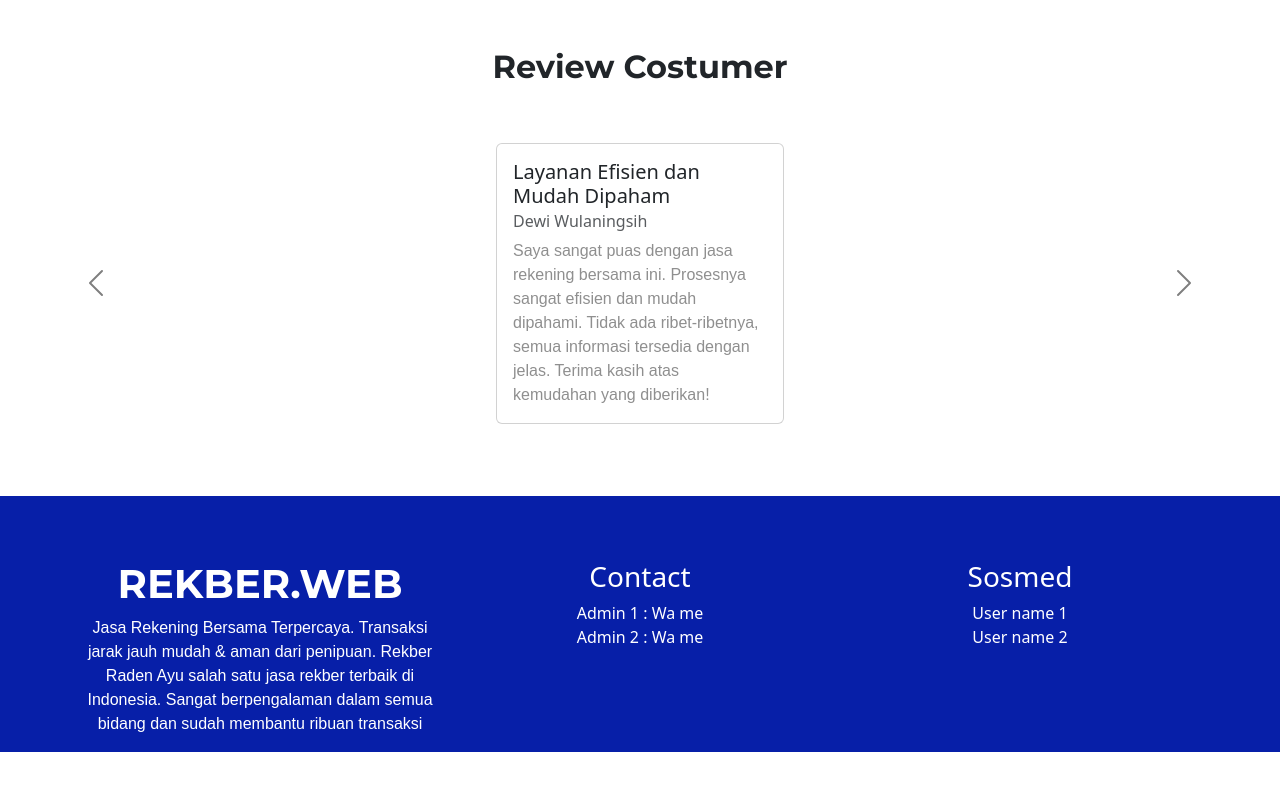
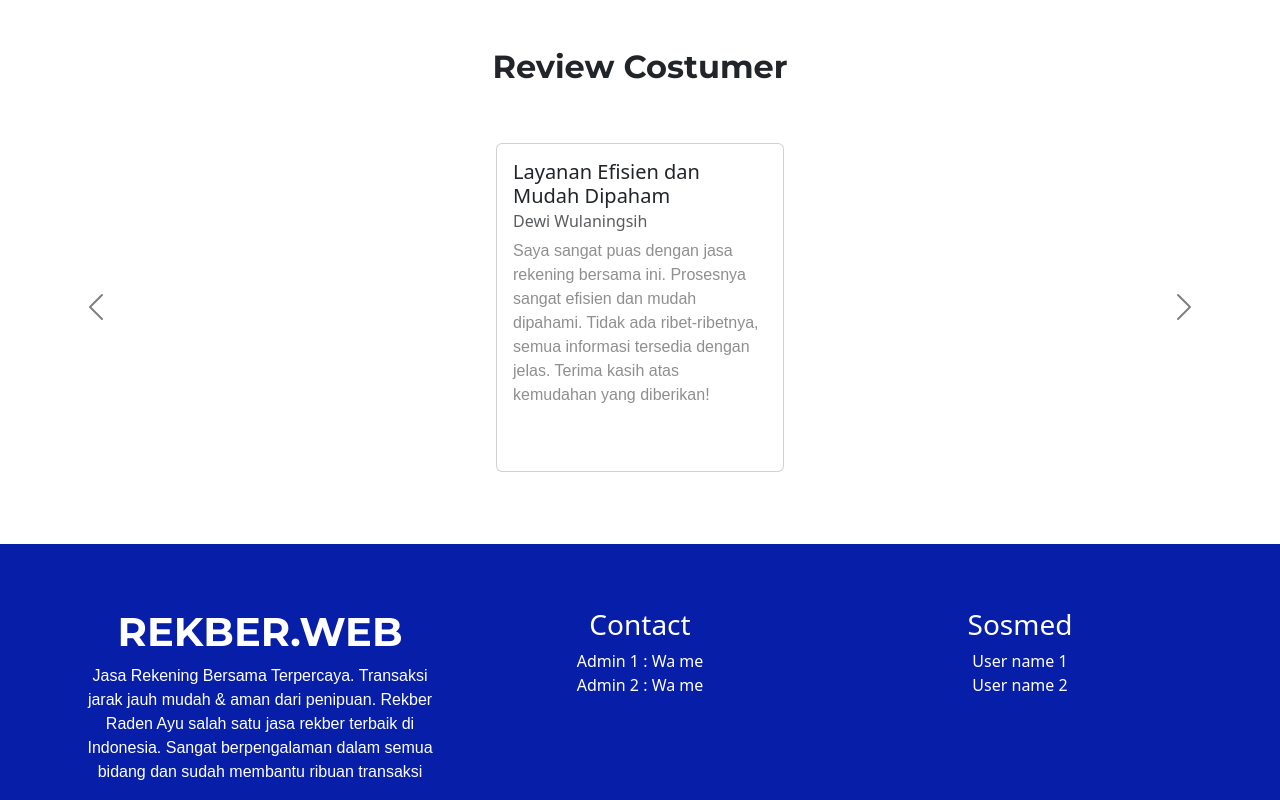
Before and after one commit to ImamAriadi2022/Rekber-new, a plain HTML site: page index.html in a window 1280 px wide. Shown: the part 3974-4774 px from the top of the page. Before the commit the page ends 4726 px from the top, so only its background shows below. Drawn offline with nearby package versions, Linux system fonts and the light colour scheme.

Commit message:
dah gitu

```diff
--- a/index.html
+++ b/index.html
@@ -403,7 +403,7 @@
                         <div class="layout-card-costumer">
                                 <div class="card" style="width: 18rem;">
                                 <!--item-->
-                                <div class="card-body">
+                                <div class="card-body" style="padding-bottom: 4rem;">
                                     <h5 class="card-title">Layanan Efisien dan Mudah Dipaham</h5>
                                     <h6 class="card-subtitle mb-2 text-body-secondary">Dewi Wulaningsih</h6>
                                     <p class="card-text">Saya sangat puas dengan jasa rekening bersama ini. Prosesnya sangat efisien dan mudah dipahami. Tidak ada ribet-ribetnya, semua informasi tersedia dengan jelas. Terima kasih atas kemudahan yang diberikan!</p>
@@ -494,6 +494,11 @@
         </section>
         <!--footer-->
 
+
+
+    <!--my js-->
+    <script src="script.js"></script>
+
     <script src="https://cdn.jsdelivr.net/npm/bootstrap@5.3.3/dist/js/bootstrap.bundle.min.js" integrity="sha384-YvpcrYf0tY3lHB60NNkmXc5s9fDVZLESaAA55NDzOxhy9GkcIdslK1eN7N6jIeHz" crossorigin="anonymous"></script>
   </body>
 </html>
```
Also changed, not shown: script.js (added), 1 other file.
